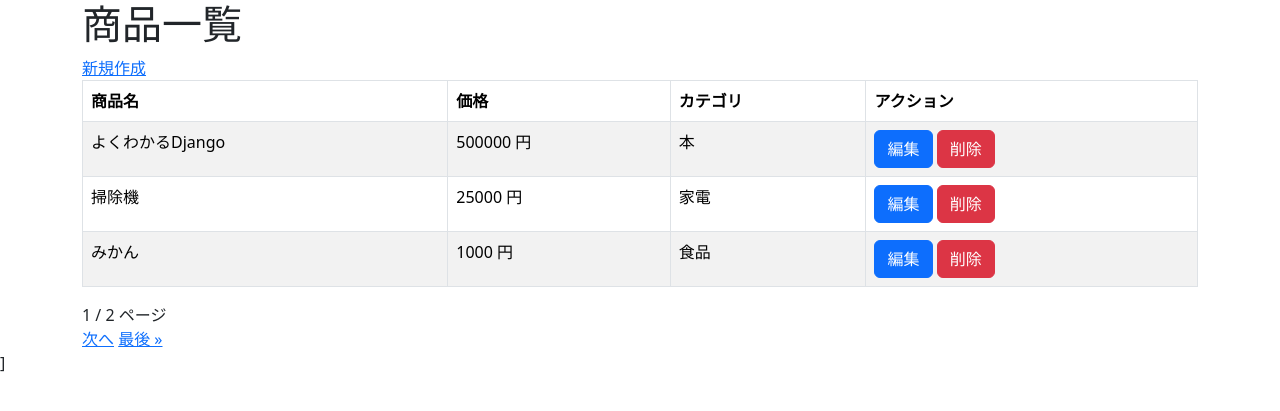
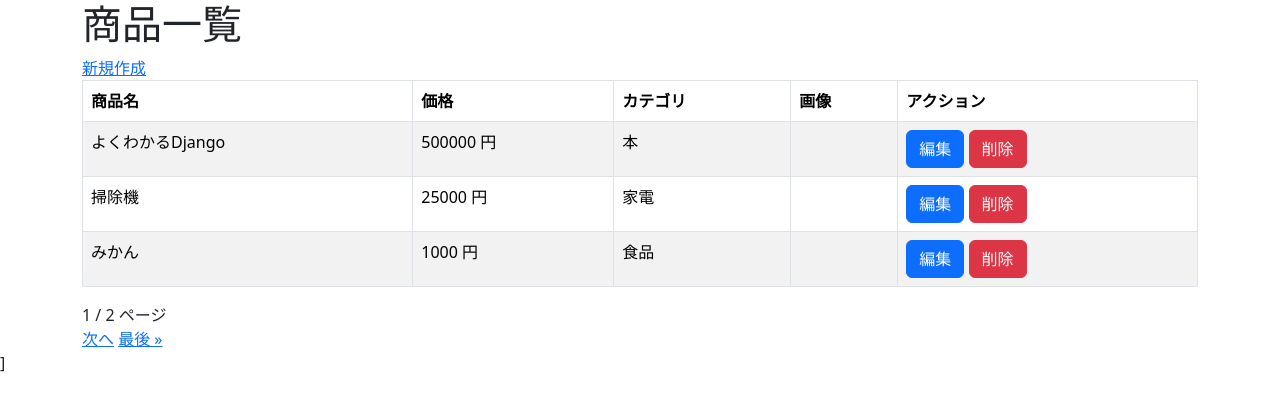
Before and after one commit to Hikaru1021/myproject, a Django app: page /crud/ in a window 1280 px wide. Shown: the top 411 px of the page. Run offline with Django 4.2, Linux system fonts and the light colour scheme; data comes from the database, SQL or seed files in the repository.

Commit message:
画像追加

```diff
--- a/crud/templates/crud/product_list.html
+++ b/crud/templates/crud/product_list.html
@@ -11,6 +11,7 @@
             <th>商品名</th>
             <th>価格</th>
             <th>カテゴリ</th>
+            <th>画像</th>
             <th>アクション</th>
         </tr>
     </thead>
@@ -19,6 +20,7 @@
         <td>{{ product.name }}</td>
         <td>{{ product.price }} 円</td>
         <td>{{ product.category }}</td>
+        <td><img src="{{ product.img.url }}" style="width:100px height:auto;"></td>
         <td>
             <button class="btn btn-primary" onclick="location.href='{% url 'edit' pk=product.pk %}'">編集</button>
             <button class="btn btn-danger" onclick="location.href='{% url 'delete' pk=product.pk %}'">削除</button>
```
